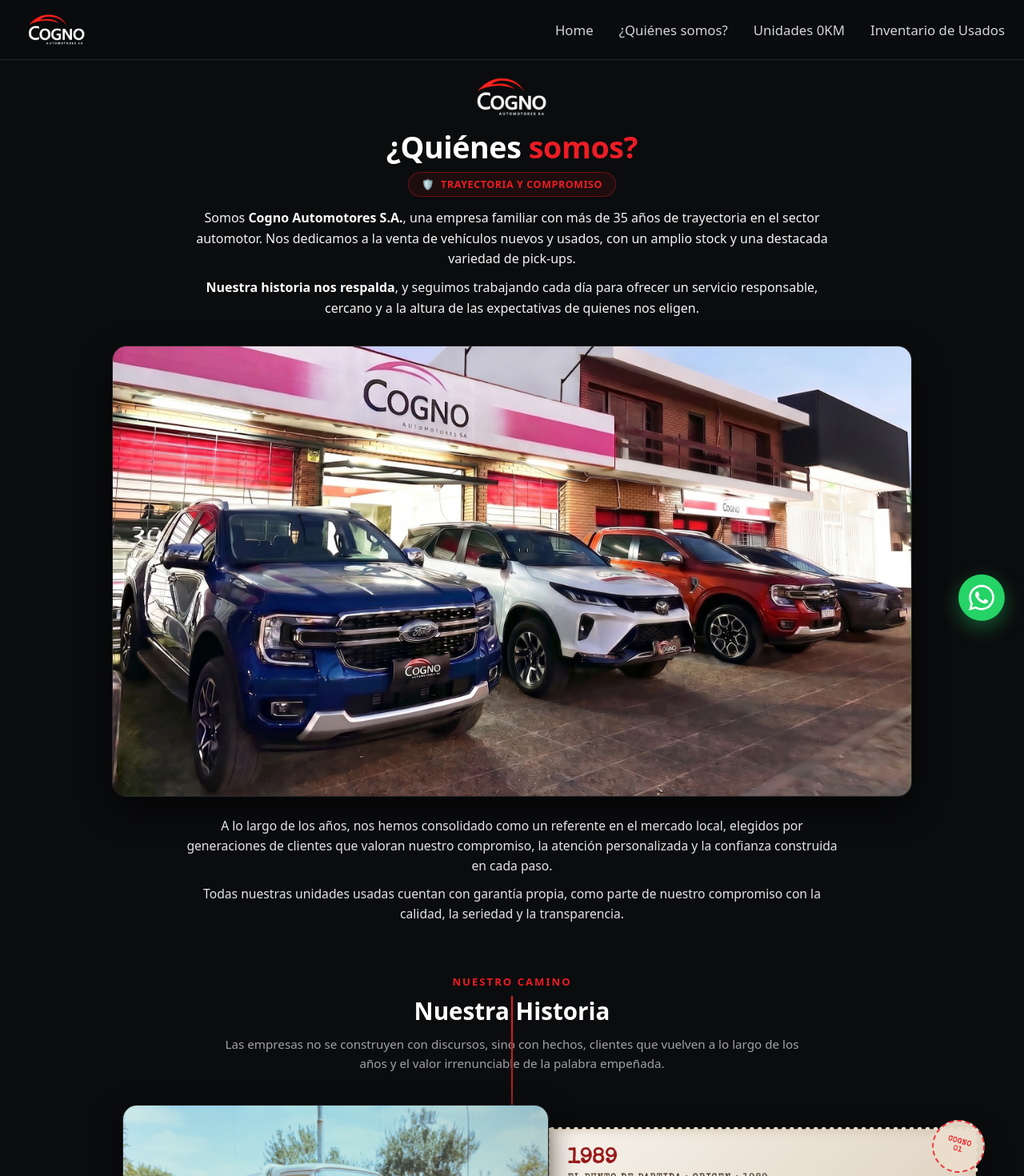
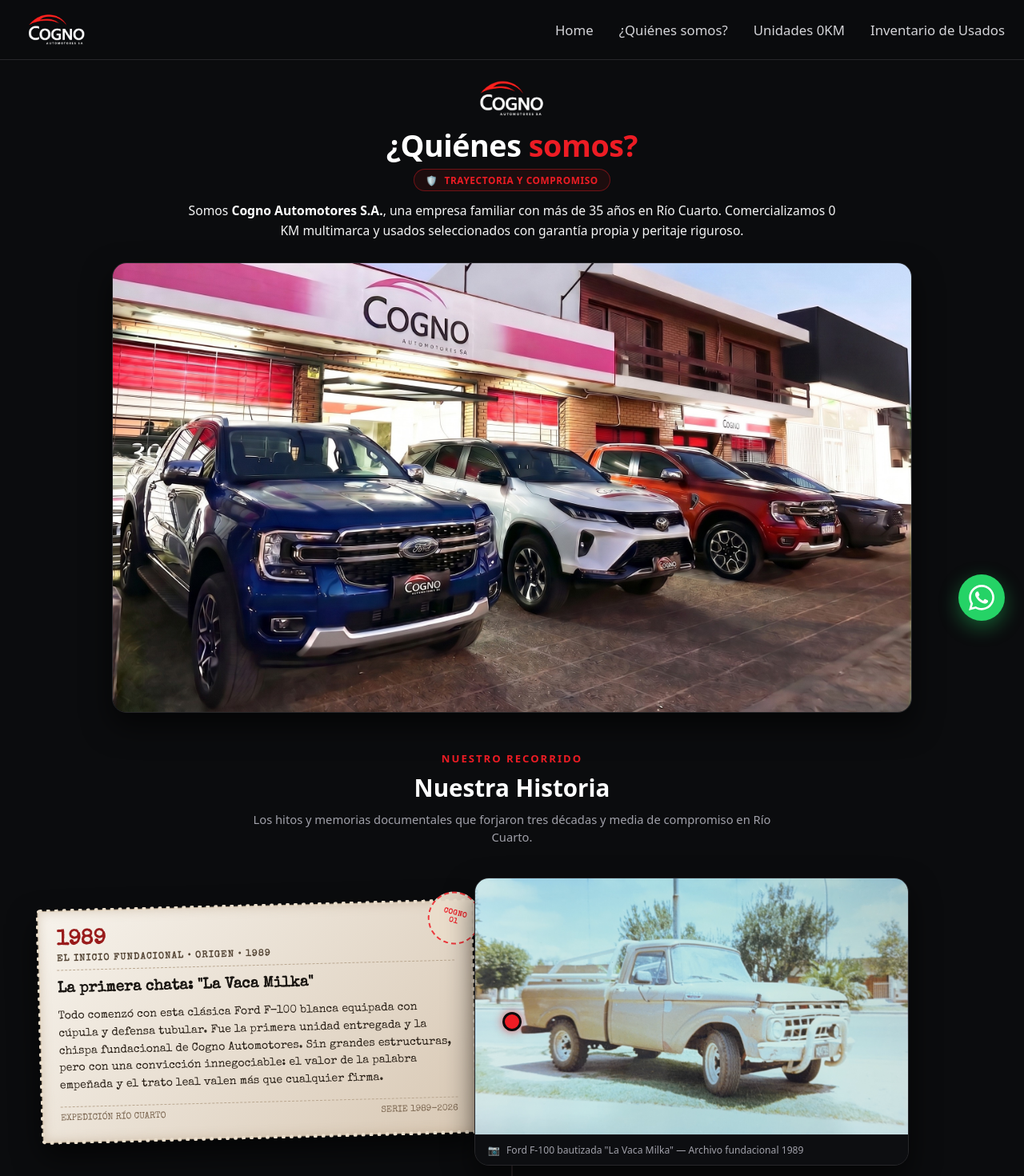
Before and after one commit to zoecogno/cogno-web, a Next.js app: page /quienes-somos in a window 1280 px wide. Shown: the top 1470 px of the page at 80% size. Built offline with nearby package versions, Linux system fonts and the light colour scheme.

Commit message:
Update page.js

```diff
--- a/app/quienes-somos/page.js
+++ b/app/quienes-somos/page.js
@@ -3,13 +3,14 @@
 const capitulosHistoria = [
   {
     año: '1989',
-    etiqueta: 'EL PUNTO DE PARTIDA',
+    etiqueta: 'EL INICIO FUNDACIONAL',
     titulo: 'La primera chata: "La Vaca Milka"',
-    relato: 'Todo comenzó con esta clásica Ford F-100 blanca equipada con cúpula y defensa tubular. Fue la primera unidad entregada y la chispa fundacional de Cogno Automotores. Sin grandes estructuras, pero con una convicción innegociable: la palabra empeñada y el trato leal valen más que cualquier firma.',
+    relato: 'Todo comenzó con esta clásica Ford F-100 blanca equipada con cúpula y defensa tubular. Fue la primera unidad entregada y la chispa fundacional de Cogno Automotores. Sin grandes estructuras, pero con una convicción innegociable: el valor de la palabra empeñada y el trato leal valen más que cualquier firma.',
     imagen: '/primera-chata.png',
     pie: 'Ford F-100 bautizada "La Vaca Milka" — Archivo fundacional 1989',
     selloNumero: '01',
-    selloTexto: 'ORIGEN • 1989'
+    selloTexto: 'ORIGEN • 1989',
+    rotacion: '-1.5deg'
   },
   {
     año: 'AÑOS 90',
@@ -19,7 +20,8 @@
     imagen: '/origenes-local.jpg',
     pie: 'Primeras instalaciones y utilitarios en el predio propio',
     selloNumero: '90s',
-    selloTexto: 'PREDIO PROPIO'
+    selloTexto: 'PREDIO PROPIO',
+    rotacion: '2deg'
   },
   {
     año: 'CRECIMIENTO',
@@ -29,7 +31,8 @@
     imagen: '/familia-90s.jpg',
     pie: 'El corazón de una empresa familiar — Archivo histórico',
     selloNumero: 'FAM',
-    selloTexto: 'MULTIMARCA'
+    selloTexto: 'MULTIMARCA',
+    rotacion: '-1.8deg'
   },
   {
     año: '2014',
@@ -39,7 +42,8 @@
     imagen: '/frente-2014.png',
     pie: 'Exhibición de utilitarios sobre vereda Alvear en 2014',
     selloNumero: '4X4',
-    selloTexto: 'LÍDERES 4X4'
+    selloTexto: 'LÍDERES 4X4',
+    rotacion: '1.5deg'
   },
   {
     año: '2015',
@@ -49,7 +53,8 @@
     imagen: '/frente-2015.jpg',
     pie: 'Vista frontal desde la avenida — Archivo 2015',
     selloNumero: '15',
-    selloTexto: 'ALVEAR 1580'
+    selloTexto: 'ALVEAR 1580',
+    rotacion: '-2deg'
   },
   {
     año: 'EXPANSIÓN',
@@ -59,7 +64,8 @@
     imagen: '/flota-hilux.jpg',
     pie: 'Flota comercial 0 KM alineada en el salón de entregas',
     selloNumero: 'FLOTA',
-    selloTexto: 'DESPACHO 0KM'
+    selloTexto: 'DESPACHO 0KM',
+    rotacion: '2deg'
   },
   {
     año: 'PRESENTE',
@@ -69,7 +75,8 @@
     imagen: '/frente-2026.jpg.jpg',
     pie: 'Instalaciones actuales — Marcelo T. de Alvear 1580',
     selloNumero: '35+',
-    selloTexto: 'GARANTÍA TOTAL'
+    selloTexto: 'GARANTÍA TOTAL',
+    rotacion: '1.2deg'
   }
 ];
 
@@ -77,7 +84,7 @@
   return (
     <div style={{ backgroundColor: '#0B0C0E', minHeight: '100vh', color: '#ffffff', paddingBottom: '80px', overflowX: 'hidden' }}>
 
-      {/* TIPOGRAFÍA VINTAGE & REGLAS RESPONSIVE ESTRICTAS */}
+      {/* ESTILOS TIPOGRÁFICOS Y SISTEMA RESPONSIVE */}
       <style>{`
         @import url('https://fonts.googleapis.com/css2?family=Courier+Prime:ital,wght@0,400;0,700;1,400&family=Special+Elite&display=swap');
 
@@ -85,15 +92,16 @@
           font-family: 'Special Elite', 'Courier Prime', monospace !important;
         }
 
-        /* LÍNEA DE TIEMPO VERTICAL */
-        .timeline-container {
+        /* LÍNEA DE TIEMPO EN ESCRITORIO (ZIGZAG) */
+        .timeline-track-desktop {
           position: relative;
-          max-width: 1160px;
-          margin: 60px auto 0 auto;
-          padding: 0 24px;
+          max-width: 1180px;
+          margin: 40px auto 0 auto;
+          padding: 0 20px;
+          display: block;
         }
 
-        .timeline-container::before {
+        .timeline-track-desktop::before {
           content: '';
           position: absolute;
           top: 30px;
@@ -109,7 +117,7 @@
           display: flex;
           align-items: center;
           position: relative;
-          margin-bottom: 80px;
+          margin-bottom: 75px;
           width: 100%;
         }
 
@@ -136,14 +144,13 @@
           z-index: 2;
         }
 
-        /* FOTO HISTÓRICA */
         .timeline-photo-box {
           border-radius: 18px;
           overflow: hidden;
           background-color: #141518;
           border: 1px solid #27272a;
           box-shadow: 0 16px 36px rgba(0, 0, 0, 0.6);
-          transition: transform 0.3s ease, border-color 0.3s ease;
+          transition: transform 0.35s ease, border-color 0.35s ease;
         }
 
         .timeline-photo-box:hover {
@@ -153,12 +160,12 @@
 
         .timeline-photo-box img {
           width: 100%;
-          height: 310px;
+          height: 320px;
           object-fit: cover;
           display: block;
         }
 
-        .timeline-photo-pie {
+        .timeline-photo-caption {
           padding: 10px 16px;
           font-size: 0.76rem;
           color: #a1a1aa;
@@ -169,7 +176,6 @@
           gap: 8px;
         }
 
-        /* ESTAMPILLA VINTAGE CON TEXTO INTEGRADO */
         .timeline-stamp-box {
           background: #eadecc;
           background-image:
@@ -189,7 +195,7 @@
         }
 
         .timeline-stamp-box:hover {
-          transform: scale(1.015);
+          transform: scale(1.02) !important;
         }
 
         .timeline-seal {
@@ -214,7 +220,12 @@
           letter-spacing: 0.5px;
         }
 
-        /* MISIÓN & VISIÓN (ESTÁNDAR VISUAL APROBADO) */
+        /* REEL HORIZONTAL TÁCTIL EN MÓVILES */
+        .timeline-mobile-reel {
+          display: none;
+        }
+
+        /* MISIÓN Y VISIÓN (ESCALA APROBADA) */
         .vision-grid {
           display: grid;
           grid-template-columns: 1fr 1fr;
@@ -261,7 +272,7 @@
           z-index: 3;
         }
 
-        /* VALORES (GRILLA 2x2 APROBADA) */
+        /* VALORES (GRILLA 2x2) */
         .values-grid-2x2 {
           display: grid;
           grid-template-columns: 1fr 1fr;
@@ -297,7 +308,7 @@
           align-items: center;
         }
 
-        /* --- CELULARES: FIX OVERFLOW Y CALIBRACIÓN COMPACTA --- */
+        /* --- ADAPTACIÓN MÓVIL ESTRICTA --- */
         @media (max-width: 768px) {
           .section-title {
             font-size: 1.35rem !important;
@@ -305,56 +316,103 @@
           .hero-qs-title {
             font-size: 1.75rem !important;
             line-height: 1.25 !important;
+            margin-bottom: 8px !important;
+          }
+          .hero-qs-badge {
+            padding: 5px 12px !important;
+            font-size: 0.7rem !important;
             margin-bottom: 10px !important;
           }
-          .hero-qs-badge {
-            padding: 6px 14px !important;
-            font-size: 0.72rem !important;
-            margin-bottom: 12px !important;
-          }
           .hero-qs-desc {
-            font-size: 0.9rem !important;
+            font-size: 0.88rem !important;
             line-height: 1.45 !important;
           }
 
-          /* FIX CRÍTICO: DESACTIVA LÍNEA Y NODOS EN CELULARES */
-          .timeline-container {
-            padding: 0 16px !important;
-            margin-top: 35px !important;
-          }
-          .timeline-container::before {
+          /* APAGAR LÍNEA VERTICAL Y ACTIVAR REEL HORIZONTAL */
+          .timeline-track-desktop {
             display: none !important;
           }
-          .timeline-dot {
-            display: none !important;
-          }
-          .timeline-row, .timeline-row:nth-child(even) {
-            flex-direction: column !important;
-            margin-bottom: 45px !important;
-          }
-          .timeline-col {
-            width: 100% !important;
-            max-width: 100% !important;
-          }
-          .timeline-col:last-child {
-            margin-top: 14px !important;
-          }
-          .timeline-photo-box img {
-            height: 220px !important;
-          }
-          .timeline-stamp-box {
-            padding: 18px 16px !important;
-            outline-width: 3px !important;
-          }
-          .timeline-seal {
-            width: 50px !important;
-            height: 50px !important;
-            font-size: 0.48rem !important;
-            top: -8px !important;
-            right: -8px !important;
+
+          .timeline-mobile-reel {
+            display: flex !important;
+            overflow-x: auto;
+            scroll-snap-type: x mandatory;
+            gap: 16px;
+            padding: 10px 16px 25px 16px;
+            -webkit-overflow-scrolling: touch;
           }
 
-          /* RESTABLECIMIENTO DE MISIÓN Y VISIÓN COMPACTAS */
+          .timeline-mobile-reel::-webkit-scrollbar {
+            height: 4px;
+          }
+          .timeline-mobile-reel::-webkit-scrollbar-thumb {
+            background: #ED1C24;
+            border-radius: 4px;
+          }
+          .timeline-mobile-reel::-webkit-scrollbar-track {
+            background: #141518;
+          }
+
+          .mobile-slide-card {
+            flex: 0 0 88vw;
+            scroll-snap-align: center;
+            background-color: #141518;
+            border: 1px solid #27272a;
+            border-radius: 18px;
+            overflow: hidden;
+            box-shadow: 0 12px 30px rgba(0, 0, 0, 0.7);
+            display: flex;
+            flex-direction: column;
+          }
+
+          .mobile-photo-wrap {
+            height: 200px;
+            width: 100%;
+            overflow: hidden;
+            background-color: #070709;
+            position: relative;
+          }
+
+          .mobile-photo-wrap img {
+            width: 100%;
+            height: 100%;
+            object-fit: cover;
+            display: block;
+          }
+
+          .mobile-stamp-wrap {
+            padding: 18px 16px;
+            background: #eadecc;
+            background-image:
+              radial-gradient(#d6c4a8 10%, transparent 11%),
+              linear-gradient(135deg, #f7f3ec 0%, #d8c8b4 100%);
+            background-size: 8px 8px, 100% 100%;
+            color: #2b2219;
+            position: relative;
+            outline: 4px dotted #eadecc;
+            outline-offset: -2px;
+          }
+
+          .mobile-seal {
+            position: absolute;
+            top: -10px;
+            right: 10px;
+            width: 46px;
+            height: 46px;
+            border-radius: 50%;
+            border: 2px dashed rgba(237, 28, 36, 0.85);
+            display: flex;
+            align-items: center;
+            justify-content: center;
+            font-size: 0.46rem;
+            font-weight: 800;
+            color: #ED1C24;
+            background: rgba(234, 222, 204, 0.95);
+            transform: rotate(14deg);
+            line-height: 1;
+          }
+
+          /* MISIÓN Y VISIÓN COMPACTAS */
           .vision-grid {
             grid-template-columns: 1fr !important;
             gap: 12px !important;
@@ -389,6 +447,10 @@
             border-radius: 10px !important;
             flex-shrink: 0 !important;
           }
+          .value-icon-box svg {
+            width: 18px !important;
+            height: 18px !important;
+          }
           .value-card h3 {
             font-size: 1.05rem !important;
             margin-bottom: 3px !important;
@@ -398,7 +460,6 @@
             line-height: 1.45 !important;
           }
 
-          /* SALÓN COMERCIAL */
           .salon-card-box {
             padding: 22px 16px !important;
             border-radius: 16px !important;
@@ -416,37 +477,34 @@
         }
       `}</style>
 
-      {/* 1. ENCABEZADO INSTITUCIONAL */}
-      <section style={{ padding: '20px 20px 10px 20px', textAlign: 'center', maxWidth: '980px', margin: '0 auto' }}>
-        <div style={{ marginBottom: '10px' }}>
+      {/* 1. ENCABEZADO INSTITUCIONAL CONDENSADO */}
+      <section style={{ padding: '24px 20px 10px 20px', textAlign: 'center', maxWidth: '980px', margin: '0 auto' }}>
+        <div style={{ marginBottom: '8px' }}>
           <img
             src="/logo.png.png"
             alt="Cogno Automotores"
-            style={{ height: '52px', width: 'auto', margin: '0 auto', display: 'inline-block' }}
+            style={{ height: '48px', width: 'auto', margin: '0 auto', display: 'inline-block' }}
           />
         </div>
 
-        <h1 className="hero-qs-title" style={{ fontSize: '2.35rem', fontWeight: 600, margin: '0 0 10px 0', letterSpacing: '-0.4px', color: '#ffffff', lineHeight: 1.15 }}>
+        <h1 className="hero-qs-title" style={{ fontSize: '2.35rem', fontWeight: 600, margin: '0 0 8px 0', letterSpacing: '-0.4px', color: '#ffffff', lineHeight: 1.15 }}>
           ¿Quiénes <span style={{ color: '#ED1C24' }}>somos?</span>
         </h1>
 
-        <div className="hero-qs-badge" style={{ display: 'inline-flex', alignItems: 'center', gap: '8px', backgroundColor: 'rgba(237, 28, 36, 0.08)', border: '1px solid rgba(237, 28, 36, 0.4)', color: '#ED1C24', padding: '6px 16px', borderRadius: '30px', fontSize: '0.78rem', fontWeight: 700, letterSpacing: '0.6px', marginBottom: '14px', textTransform: 'uppercase' }}>
+        <div className="hero-qs-badge" style={{ display: 'inline-flex', alignItems: 'center', gap: '8px', backgroundColor: 'rgba(237, 28, 36, 0.08)', border: '1px solid rgba(237, 28, 36, 0.4)', color: '#ED1C24', padding: '5px 14px', borderRadius: '30px', fontSize: '0.74rem', fontWeight: 700, letterSpacing: '0.6px', marginBottom: '12px', textTransform: 'uppercase' }}>
           <span>🛡️</span>
           <span>TRAYECTORIA Y COMPROMISO</span>
         </div>
 
-        <div style={{ maxWidth: '820px', margin: '0 auto', display: 'flex', flexDirection: 'column', gap: '10px' }}>
-          <p className="hero-qs-desc" style={{ fontSize: '1rem', color: '#F4F4F5', lineHeight: 1.6, margin: 0, fontWeight: 400 }}>
-            Somos <strong style={{ fontWeight: 600, color: '#ffffff' }}>Cogno Automotores S.A.</strong>, una empresa familiar con más de 35 años de trayectoria en el sector automotor. Nos dedicamos a la venta de vehículos nuevos y usados, con un amplio stock y una destacada variedad de pick-ups.
-          </p>
-          <p className="hero-qs-desc" style={{ fontSize: '1rem', color: '#F4F4F5', lineHeight: 1.6, margin: 0, fontWeight: 400 }}>
-            <strong style={{ fontWeight: 600, color: '#ffffff' }}>Nuestra historia nos respalda</strong>, y seguimos trabajando cada día para ofrecer un servicio responsable, cercano y a la altura de las expectativas de quienes nos eligen.
+        <div style={{ maxWidth: '820px', margin: '0 auto' }}>
+          <p className="hero-qs-desc" style={{ fontSize: '0.98rem', color: '#F4F4F5', lineHeight: 1.55, margin: 0, fontWeight: 400 }}>
+            Somos <strong style={{ fontWeight: 600, color: '#ffffff' }}>Cogno Automotores S.A.</strong>, una empresa familiar con más de 35 años en Río Cuarto. Comercializamos 0 KM multimarca y usados seleccionados con garantía propia y peritaje riguroso.
           </p>
         </div>
       </section>
 
-      {/* FOTO SALÓN PANORÁMICA PROPORCIONAL */}
-      <div style={{ maxWidth: '1000px', margin: '24px auto 0 auto', padding: '0 24px' }}>
+      {/* FOTO SALÓN ACTUAL CONTENIDA */}
+      <div style={{ maxWidth: '1000px', margin: '18px auto 0 auto', padding: '0 24px' }}>
         <div style={{ borderRadius: '18px', overflow: 'hidden', border: '1px solid #27272a', backgroundColor: '#070709', boxShadow: '0 16px 36px rgba(0,0,0,0.6)' }}>
           <img
             src="/frente-2026.jpg.jpg"
@@ -454,39 +512,34 @@
             style={{ width: '100%', height: 'auto', display: 'block' }}
           />
         </div>
-
-        <div style={{ maxWidth: '820px', margin: '24px auto 0 auto', textAlign: 'center', display: 'flex', flexDirection: 'column', gap: '10px' }}>
-          <p style={{ fontSize: '0.98rem', color: '#E4E4E7', lineHeight: 1.6, margin: 0, fontWeight: 400 }}>
-            A lo largo de los años, nos hemos consolidado como un referente en el mercado local, elegidos por generaciones de clientes que valoran nuestro compromiso, la atención personalizada y la confianza construida en cada paso.
-          </p>
-          <p style={{ fontSize: '0.98rem', color: '#E4E4E7', lineHeight: 1.6, margin: 0, fontWeight: 400 }}>
-            Todas nuestras unidades usadas cuentan con garantía propia, como parte de nuestro compromiso con la calidad, la seriedad y la transparencia.
-          </p>
-        </div>
       </div>
 
-      {/* 2. LÍNEA DE TIEMPO: FOTOS DOCUMENTALES Y ESTAMPILLAS VINTAGE */}
-      <section className="timeline-container">
-        <div style={{ textAlign: 'center', marginBottom: '40px' }}>
+      {/* 2. NUESTRA HISTORIA: LÍNEA DE TIEMPO / CARROUSEL MÓVIL */}
+      <section style={{ maxWidth: '1280px', margin: '45px auto 0 auto' }}>
+        <div style={{ textAlign: 'center', marginBottom: '30px', padding: '0 20px' }}>
           <span style={{ fontSize: '0.82rem', fontWeight: 700, color: '#ED1C24', letterSpacing: '2px', textTransform: 'uppercase' }}>
-            NUESTRO CAMINO
+            NUESTRO RECORRIDO
           </span>
-          <h2 className="section-title" style={{ margin: '6px 0 10px 0', color: '#ffffff' }}>
+          <h2 className="section-title" style={{ margin: '6px 0 8px 0', color: '#ffffff' }}>
             Nuestra Historia
           </h2>
-          <p style={{ color: '#a1a1aa', fontSize: '0.95rem', maxWidth: '720px', margin: '0 auto', lineHeight: 1.55 }}>
-            Las empresas no se construyen con discursos, sino con hechos, clientes que vuelven a lo largo de los años y el valor irrenunciable de la palabra empeñada.
+          <p style={{ color: '#a1a1aa', fontSize: '0.92rem', maxWidth: '680px', margin: '0 auto', lineHeight: 1.5 }}>
+            Los hitos y memorias documentales que forjaron tres décadas y media de compromiso en Río Cuarto.
           </p>
         </div>
 
+        {/* VISTA ESCRITORIO: LÍNEA EN ZIGZAG */}
+        <div className="timeline-track-desktop">
           {capitulosHistoria.map((cap, index) => (
             <div key={index} className="timeline-row">
-
               <div className="timeline-dot"></div>
 
-            {/* COLUMNA 1: ESTAMPILLA VINTAGE CON MÁQUINA DE ESCRIBIR */}
+              {/* ESTAMPILLA VINTAGE */}
               <div className="timeline-col">
-              <div className="timeline-stamp-box font-typewriter">
+                <div
+                  className="timeline-stamp-box font-typewriter"
+                  style={{ transform: `rotate(${cap.rotacion})` }}
+                >
                   <div className="timeline-seal">
                     COGNO<br/>{cap.selloNumero}
                   </div>
@@ -515,19 +568,56 @@
                 </div>
               </div>
 
-            {/* COLUMNA 2: FOTO DOCUMENTAL */}
+              {/* FOTO DOCUMENTAL */}
               <div className="timeline-col">
                 <div className="timeline-photo-box">
                   <img src={cap.imagen} alt={cap.titulo} />
-                <div className="timeline-photo-pie">
+                  <div className="timeline-photo-caption">
                     <span style={{ color: '#ED1C24' }}>📷</span>
                     <span>{cap.pie}</span>
                   </div>
                 </div>
               </div>
-
             </div>
           ))}
+        </div>
+
+        {/* VISTA MÓVIL: REEL HORIZONTAL TÁCTIL */}
+        <div className="timeline-mobile-reel">
+          {capitulosHistoria.map((cap, index) => (
+            <div key={index} className="mobile-slide-card">
+              <div className="mobile-photo-wrap">
+                <img src={cap.imagen} alt={cap.titulo} />
+                <div style={{ position: 'absolute', bottom: '8px', left: '8px', backgroundColor: 'rgba(11, 12, 14, 0.85)', padding: '4px 10px', borderRadius: '12px', fontSize: '0.68rem', color: '#ffffff', fontWeight: 600 }}>
+                  📷 {cap.pie}
+                </div>
+              </div>
+
+              <div className="mobile-stamp-wrap font-typewriter">
+                <div className="mobile-seal">
+                  COGNO<br/>{cap.selloNumero}
+                </div>
+
+                <div style={{ borderBottom: '1px dashed #baa891', paddingBottom: '6px', marginBottom: '8px' }}>
+                  <div style={{ fontSize: '1.45rem', fontWeight: 700, color: '#991b1b', lineHeight: 1 }}>
+                    {cap.año}
+                  </div>
+                  <div style={{ fontSize: '0.65rem', textTransform: 'uppercase', letterSpacing: '1px', color: '#574838', marginTop: '2px', fontWeight: 700 }}>
+                    {cap.etiqueta}
+                  </div>
+                </div>
+
+                <h3 style={{ fontSize: '1.05rem', fontWeight: 700, color: '#1a1612', margin: '0 0 6px 0', lineHeight: 1.25 }}>
+                  {cap.titulo}
+                </h3>
+
+                <p style={{ fontSize: '0.84rem', color: '#2b2219', lineHeight: 1.45, margin: 0 }}>
+                  {cap.relato}
+                </p>
+              </div>
+            </div>
+          ))}
+        </div>
       </section>
 
       {/* 3. PROPÓSITO & VISIÓN */}
```
Lines whose indentation alone changed are shown as unchanged.
